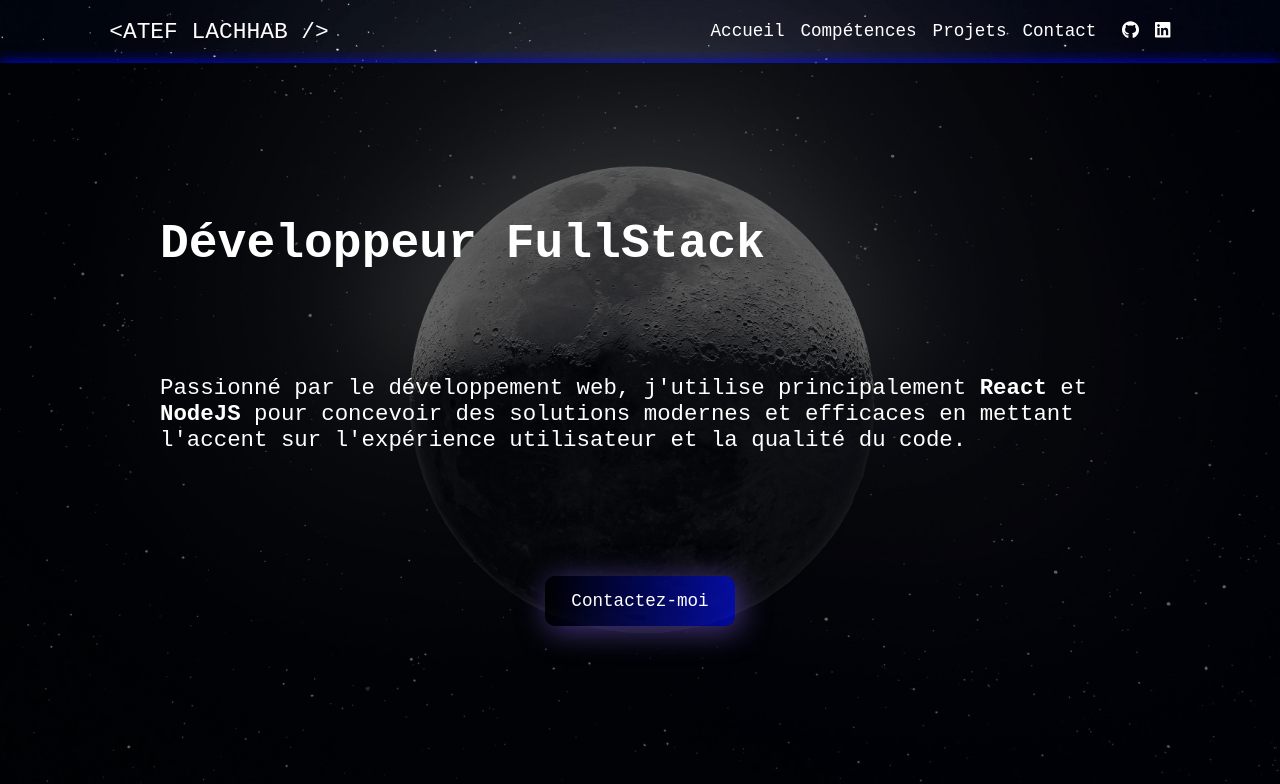
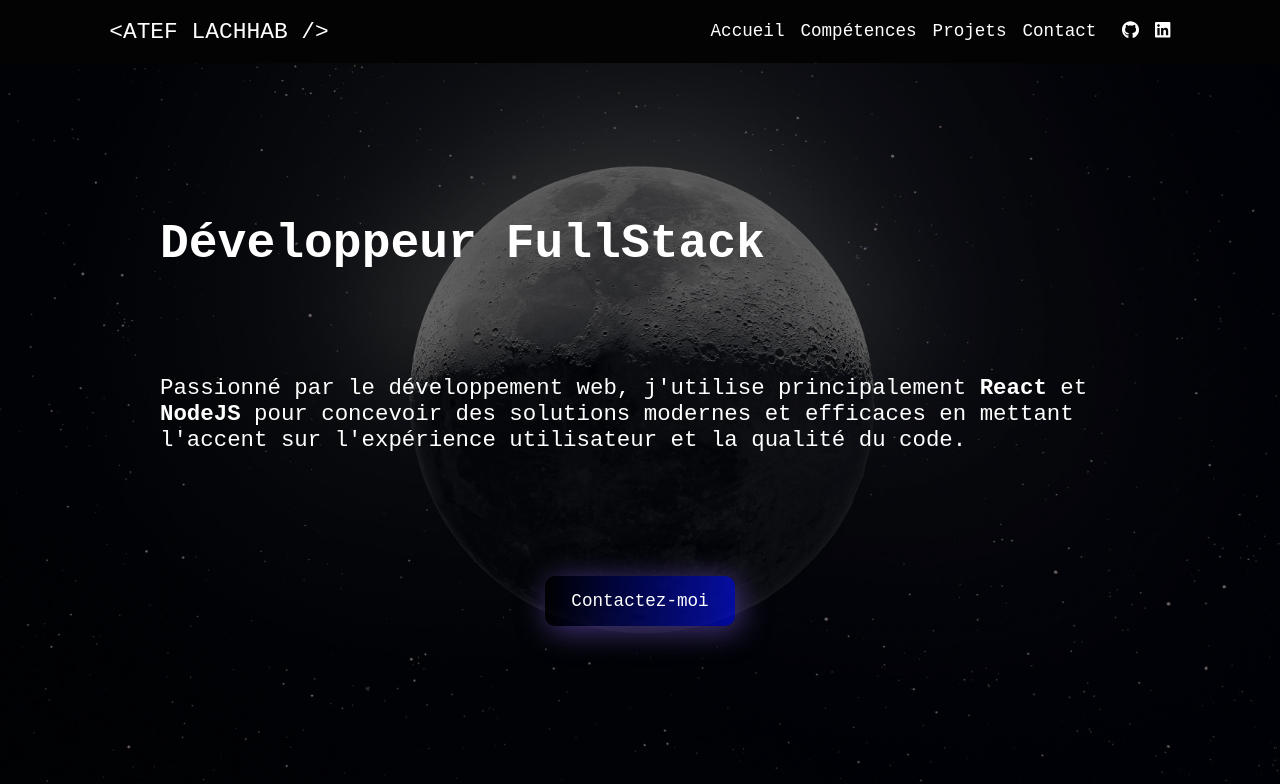
Before and after one commit to Kaazell/my-portfolio, a React (Vite) app: page / in a window 1280 px wide. Shown: the top 784 px of the page. Built offline with nearby package versions, Linux system fonts and the light colour scheme; a web font is replaced by a local one.

Commit message:
feat: header black backgroung

```diff
--- a/src/components/Header/style.module.scss
+++ b/src/components/Header/style.module.scss
@@ -8,16 +8,15 @@ header {
     height: 63px;
     display: flex;
     justify-content: center;
+    background: #030303;
 }
 
 .header {
-
     display: flex;
     justify-content: space-between;
     align-items: center;
     width: 1100px;
     padding: 0 1.2rem;
-
 }
 
 
```
